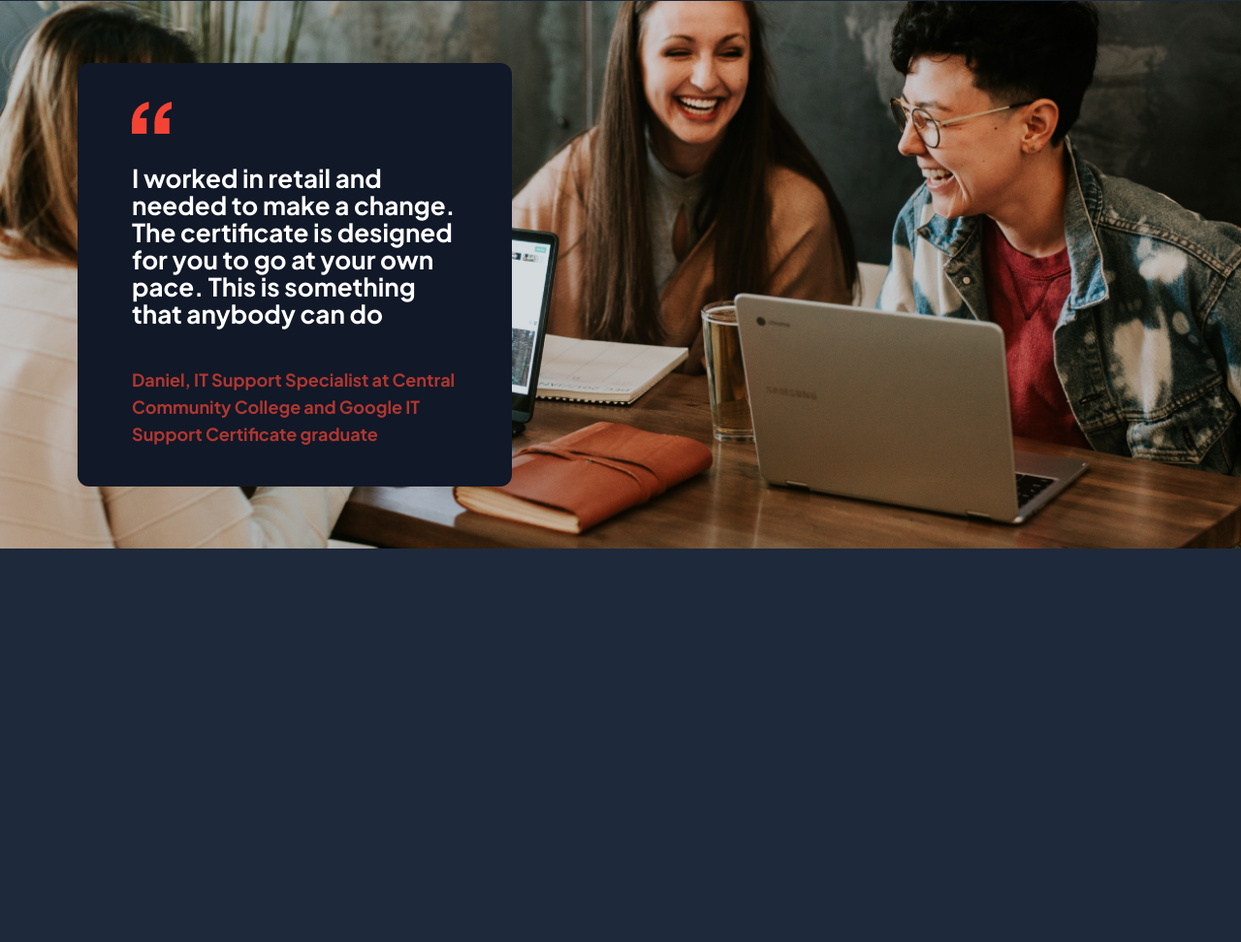
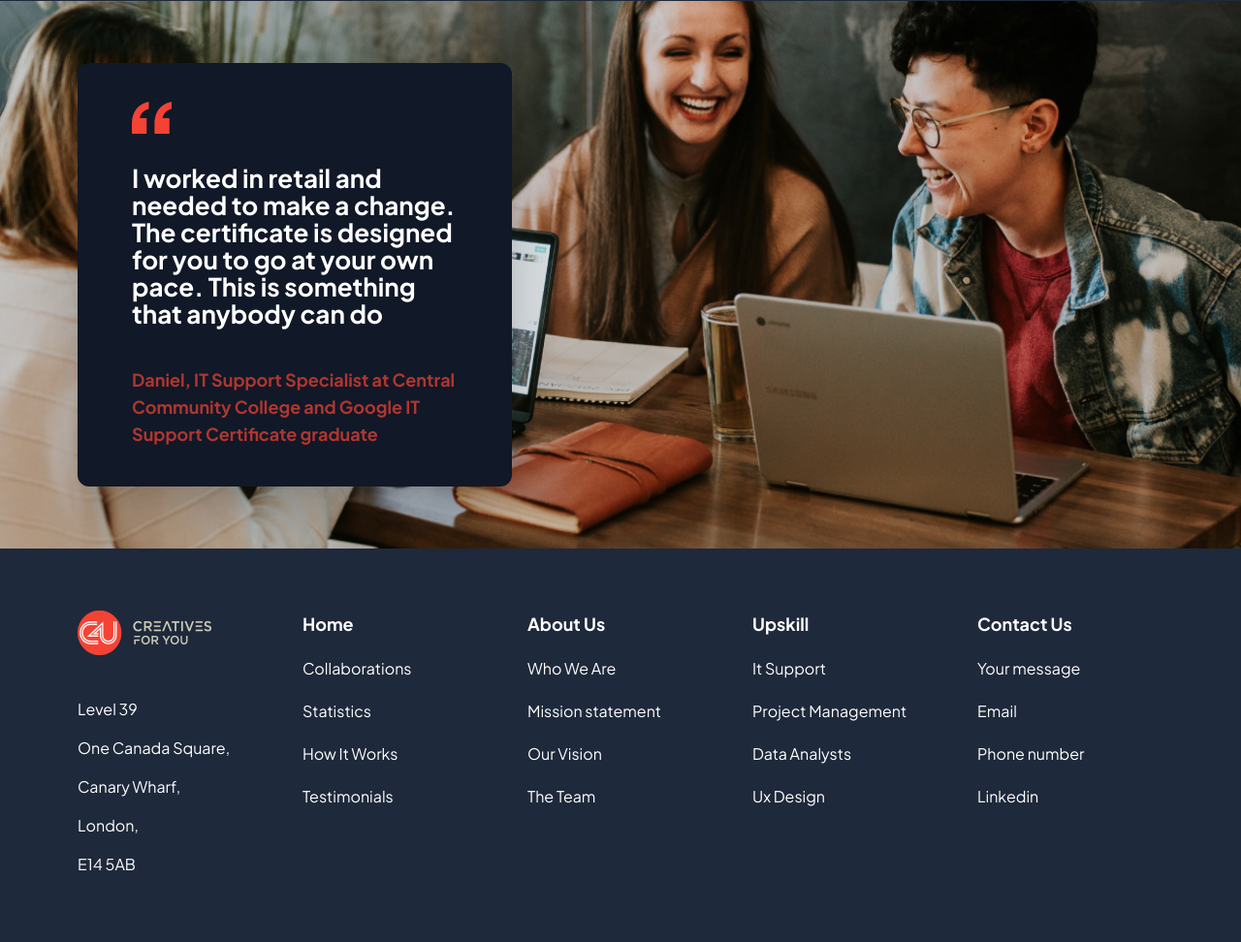
Before and after one commit to kazimorwan498/Creative_for_you-Website-Tailwind_CSS, a website built with Vite: page index.html in a window 1280 px wide. Shown: the part 9673-10645 px from the top of the page at 97% size. Before the commit the page ends 10239 px from the top, so only its background shows below. Built offline with nearby package versions, Linux system fonts and the light colour scheme; files whose address does not match are found by name.

Commit message:
complete footer section

```diff
--- a/index.html
+++ b/index.html
@@ -2223,7 +2223,7 @@
             class="bg-[url(/src/img/client_img.png)] bg-top bg-cover py-16 px-8 sm:px-20"
         >
             <div
-                class="md:w-4/5 lg:w-3/5 xl:w-2/5 bg-white dark:bg-gray-900 px-8 sm:px-14 py-10 rounded-xl"
+                class="md:w-4/5 lg:w-3/5 xl:w-2/5 bg-white dark:bg-gray-900 px-8 sm:px-14 py-10 rounded-xl shadow-2xl"
             >
                 <div class="mb-8">
                     <img
@@ -2255,6 +2255,122 @@
             </div>
         </section>
 
+        <!-- Footer Section -->
+        <footer
+            class="grid grid-cols-1 sm:grid-cols-2 md:grid-cols-3 xl:grid-cols-5 gap-10 py-16 px-8 sm:px-20"
+        >
+            <div>
+                <div class="mb-10">
+                    <!-- Logo for light theme -->
+                    <img
+                        class="inline-block dark:hidden"
+                        src="./src/img/logo.png"
+                        alt="logo"
+                    />
+
+                    <!-- Logo for dark theme -->
+                    <img
+                        class="hidden dark:inline-block"
+                        src="./src/img/logo-for-dark.png"
+                        alt="logo"
+                    />
+                </div>
+
+                <address
+                    class="flex flex-col gap-x-5 gap-y-2 dark:text-white leading-loose not-italic"
+                >
+                    <span class="text-nowrap">Level 39</span>
+                    <span class="text-nowrap">One Canada Square,</span>
+                    <span class="text-nowrap">Canary Wharf,</span>
+                    <span class="text-nowrap">London,</span>
+                    <span class="text-nowrap">E14 5AB</span>
+                </address>
+            </div>
+
+            <ul
+                class="flex flex-col gap-5 text-slate-900 dark:text-white text-sm sm:text-base"
+            >
+                <li class="text-base sm:text-lg font-bold">
+                    <a class="hover:text-redOrange" href="#"> Home </a>
+                </li>
+                <li>
+                    <a class="hover:text-redOrange" href="#">
+                        Collaborations
+                    </a>
+                </li>
+                <li>
+                    <a class="hover:text-redOrange" href="#"> Statistics </a>
+                </li>
+                <li>
+                    <a class="hover:text-redOrange" href="#"> How It Works </a>
+                </li>
+                <li>
+                    <a class="hover:text-redOrange" href="#"> Testimonials </a>
+                </li>
+            </ul>
+            <ul
+                class="flex flex-col gap-5 text-slate-900 dark:text-white text-sm sm:text-base"
+            >
+                <li class="text-base sm:text-lg font-bold">
+                    <a class="hover:text-redOrange" href="#"> About Us </a>
+                </li>
+                <li>
+                    <a class="hover:text-redOrange" href="#"> Who We Are </a>
+                </li>
+                <li>
+                    <a class="hover:text-redOrange" href="#">
+                        Mission statement
+                    </a>
+                </li>
+                <li>
+                    <a class="hover:text-redOrange" href="#"> Our Vision </a>
+                </li>
+                <li>
+                    <a class="hover:text-redOrange" href="#"> The Team </a>
+                </li>
+            </ul>
+            <ul
+                class="flex flex-col gap-5 text-slate-900 dark:text-white text-sm sm:text-base"
+            >
+                <li class="text-base sm:text-lg font-bold">
+                    <a class="hover:text-redOrange" href="#"> Upskill </a>
+                </li>
+                <li>
+                    <a class="hover:text-redOrange" href="#"> It Support </a>
+                </li>
+                <li>
+                    <a class="hover:text-redOrange" href="#">
+                        Project Management
+                    </a>
+                </li>
+                <li>
+                    <a class="hover:text-redOrange" href="#"> Data Analysts </a>
+                </li>
+                <li>
+                    <a class="hover:text-redOrange" href="#"> Ux Design </a>
+                </li>
+            </ul>
+            <ul
+                class="flex flex-col gap-5 text-slate-900 dark:text-white text-sm sm:text-base"
+            >
+                <li class="text-base sm:text-lg font-bold">
+                    <a class="hover:text-redOrange" href="#"> Contact Us </a>
+                </li>
+                <li>
+                    <a class="hover:text-redOrange" href="#"> Your message </a>
+                </li>
+                <li>
+                    <a class="hover:text-redOrange" href="#"> Email </a>
+                </li>
+                <li>
+                    <a class="hover:text-redOrange" href="#"> Phone number </a>
+                </li>
+                <li>
+                    <a class="hover:text-redOrange" href="#"> Linkedin </a>
+                </li>
+            </ul>
+        </footer>
+
         <script>
             const phoneMenu = document.querySelector(".phoneMenu"),
                 phoneNav = document.querySelector(".phoneNav");
```
